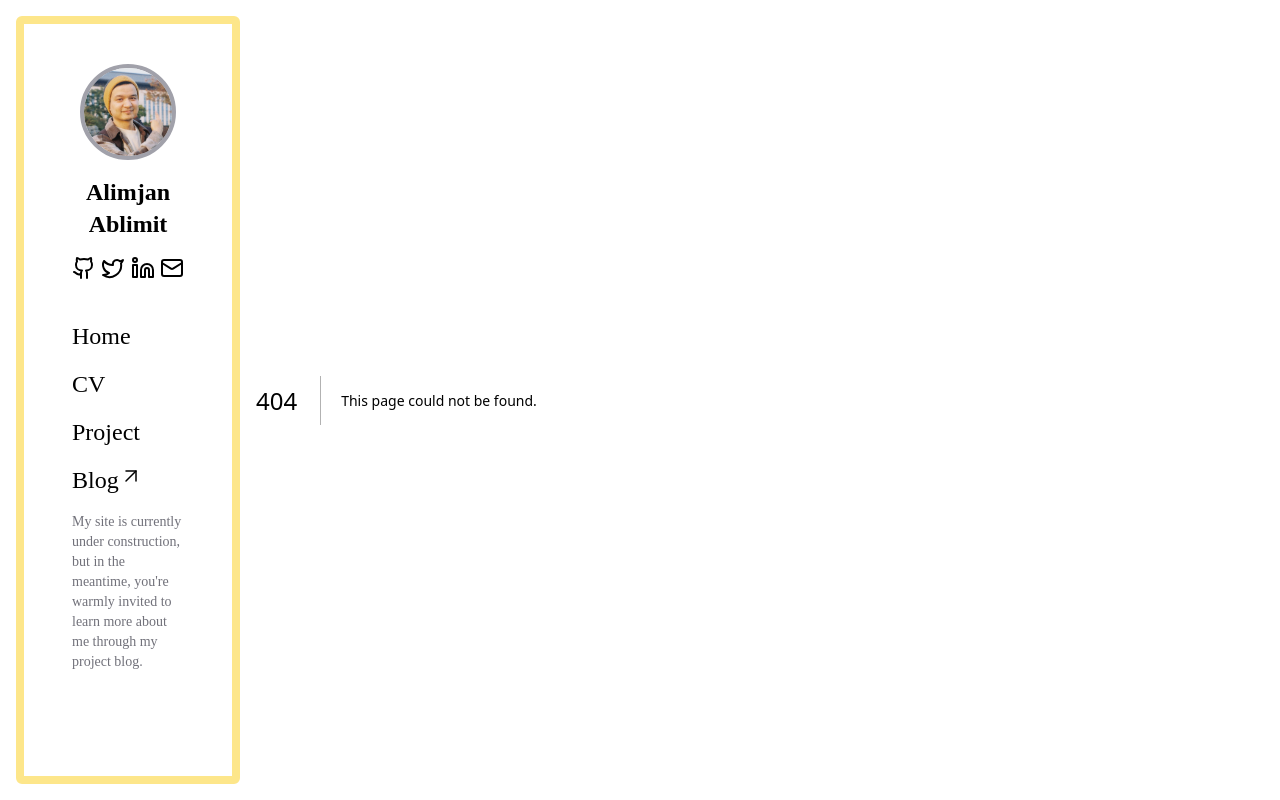
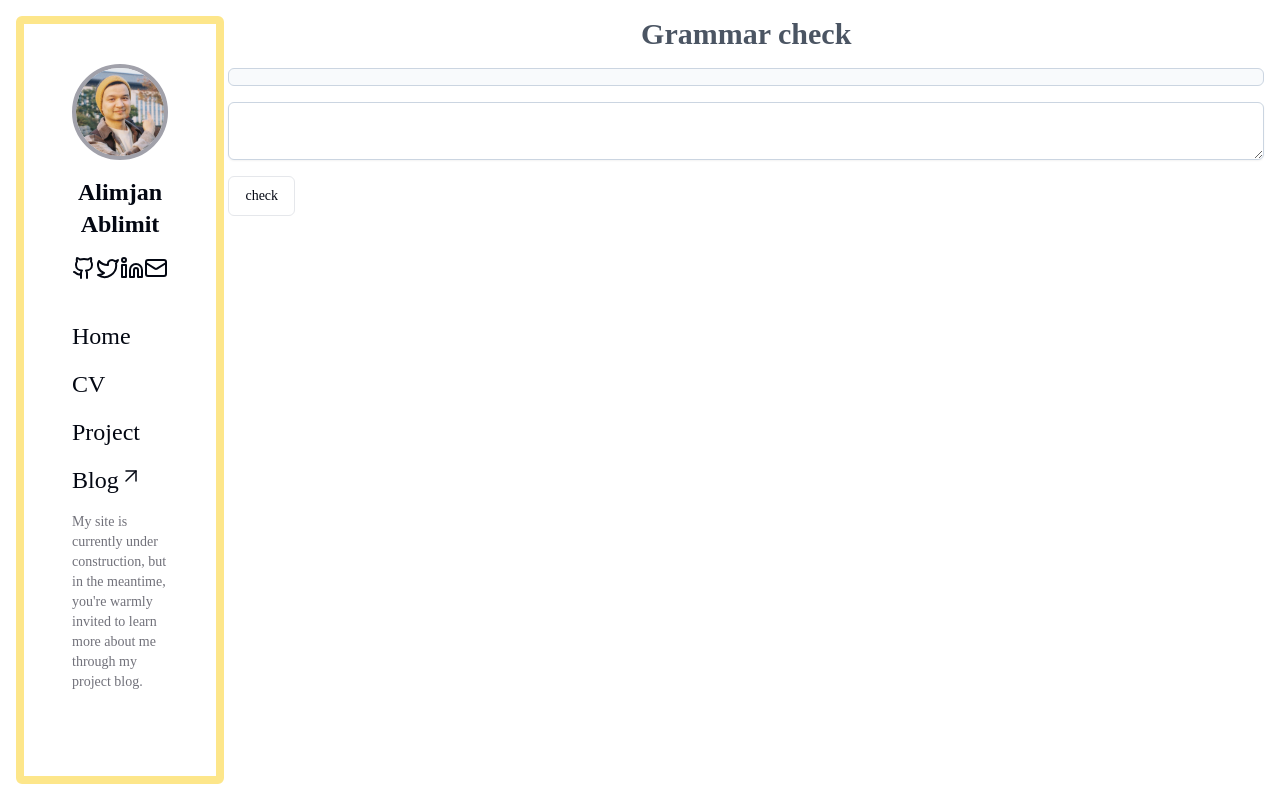
Before and after one commit to Alimjan2013/is-ali, a Next.js app: page /grammar in a window 1280 px wide. Before the commit this address had no page. Built offline with nearby package versions, Linux system fonts and the light colour scheme.

Commit message:
Create checkGrammar

```diff
--- /dev/null
+++ b/app/grammar/page.tsx
@@ -0,0 +1,140 @@
+"use client";
+
+import { useState } from "react";
+import { diffChars } from "diff";
+import { Button } from "@/components/ui/button";
+import { Loader2 } from "lucide-react";
+
+
+function CheckWord(){
+  const getDifferences = (word1: string, word2: string) => {
+    const differences = diffChars(word1, word2);
+    return differences;
+  };
+  const [userInput, setUserInput] = useState("");
+  const [accurateWord, setAccurateWord] = useState("");
+  return (<div>
+    <input className="border" type="text" value={userInput} onChange={(e)=>setUserInput(e.target.value)}  />
+
+    <input className="border" type="text" value={accurateWord} onChange={(e)=>setAccurateWord(e.target.value)} />
+
+
+
+    <p className="text-xl font-medium p-3">
+      {getDifferences(userInput, accurateWord).map(
+        (part: any, index: any) => (
+          <span
+            key={index}
+            className={
+              part.added
+                ? "text-green-600"
+                : part.removed
+                ? "text-orange-600 bg-red-200 px-0.5 rounded"
+                : ""
+            }
+          >
+            {part.value}
+          </span>
+        )
+      )}
+    </p>
+  </div>)
+}
+
+export default function Home() {
+  const [text, setText] = useState("");
+  const [deffScript, setDeffScript] = useState<any>([]);
+  const [isLoading, setIsLoading] = useState(false);
+
+
+  const handleChangeWriting = (newText: any) => {
+    // const newText = event.target.value;
+    // setWriting(newText);
+    const result = newText
+      .split(/(【.*?】)|(\(.*?\))|<.*?>/)
+      .filter((part: any) => part)
+      .map((part: any) => {
+        if (part.startsWith("(")) {
+          return { type: "delete", context: part.slice(1, -1) };
+        } else if (part.startsWith("【")) {
+          return { type: "add", context: part.slice(1, -1) };
+        } else if (part.startsWith("<")) {
+          return { type: "delete", context: part.slice(1, -1) };
+        } else {
+          return { type: "normal", context: part };
+        }
+      });
+    // console.log(script);
+    console.log(result);
+    setDeffScript(result);
+  };
+
+
+
+
+
+  async function getResult() {
+    fetch("/api/checkGrammar", {
+      method: "POST",
+      body: JSON.stringify({ text }),
+    })
+      .then((response) => response.json())
+      .then((data) => {
+        console.log(data);
+        handleChangeWriting(data.content);
+        setIsLoading(false);
+      })
+      .catch((error) => {
+        console.error("Error:", error);
+        setIsLoading(false);
+    })
+
+
+
+  }
+
+  return (
+    <main className=" space-y-4 container mx-auto px-4 pt-4">
+      <h1 className="text-3xl font-bold text-center text-gray-600">
+        Grammar check
+      </h1>
+
+      <div className="bg-slate-50 border border-slate-300 rounded-md p-2 mt-4 ">
+        {deffScript.map((item: any, index: any) => (
+          <p
+            className={
+              "inline rounded text-xl " +
+              (item.type === "delete"
+                ? "bg-red-50 px-1 text-red-400 italic"
+                : "") +
+              (item.type === "add" ? "bg-green-50  px-1 " : "")
+            }
+            key={index}
+          >
+            {item.context}
+          </p>
+        ))}
+      </div>
+
+      <textarea
+        className="mt-1 block w-full px-3 py-2 bg-white border border-slate-300 rounded-md text-sm shadow-sm placeholder-slate-400
+          focus:outline-none focus:border-sky-500 focus:ring-1 focus:ring-sky-500
+          disabled:bg-slate-50 disabled:text-slate-500 disabled:border-slate-200 disabled:shadow-none
+          invalid:border-pink-500 invalid:text-pink-600
+          focus:invalid:border-pink-500 focus:invalid:ring-pink-500"
+        value={text}
+        onChange={(event) => setText(event?.target.value)}
+      />
+      <Button
+        variant="outline"
+        disabled={isLoading}
+        onClick={() => getResult()}
+      >
+        {isLoading ? <Loader2 className="mr-2 h-4 w-4 animate-spin" /> : ""}
+        check
+      </Button>
+
+
+    </main>
+  );
+}
```
